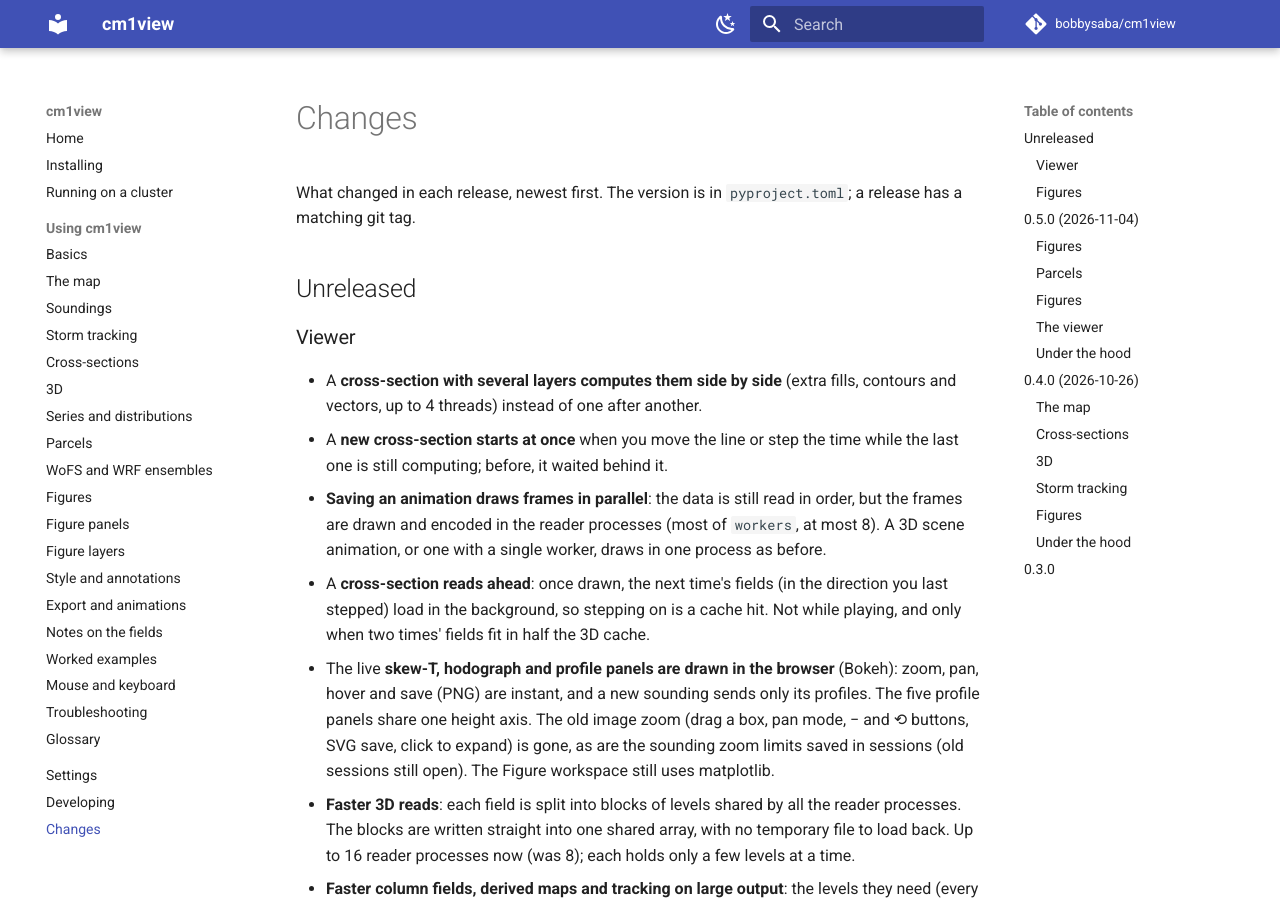
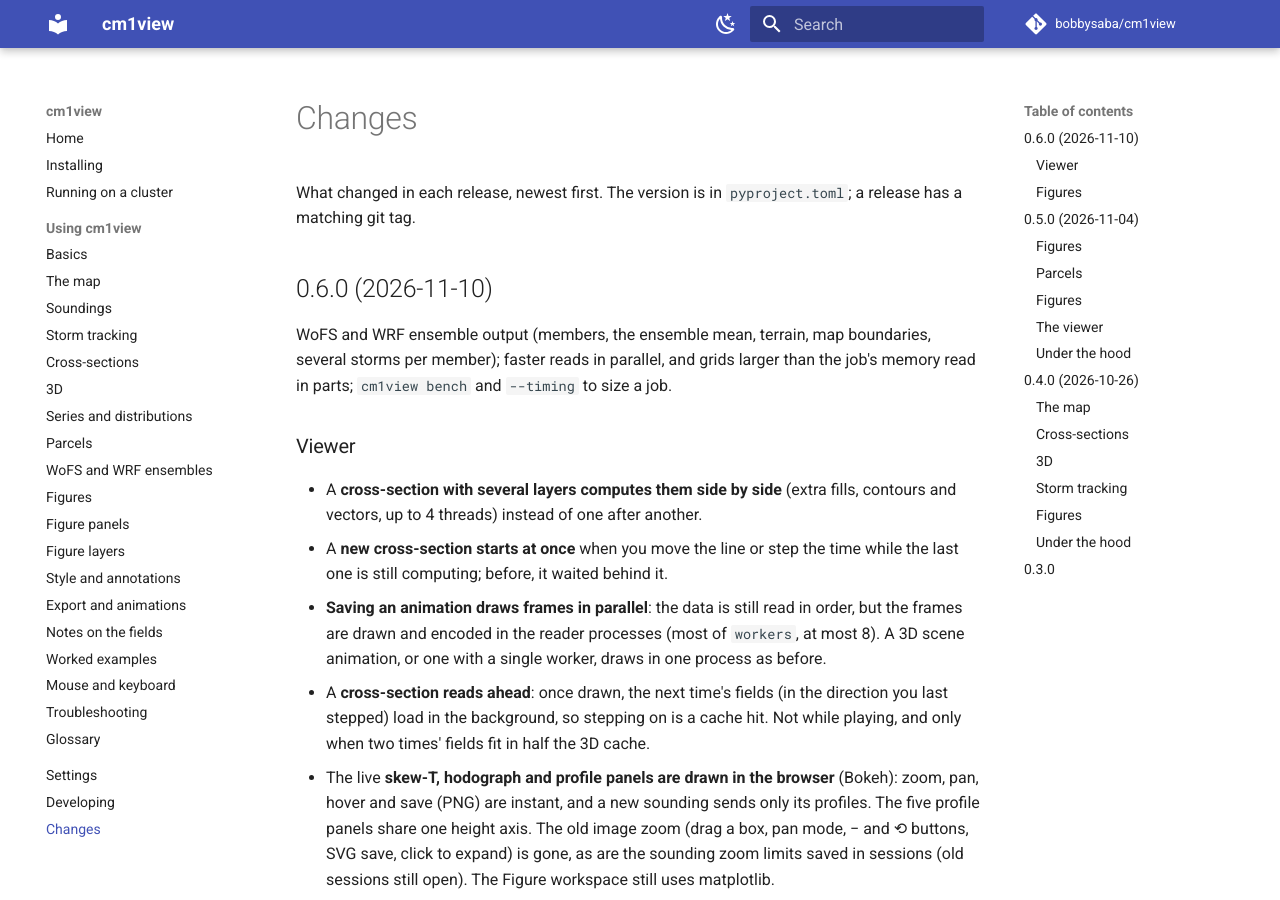
Before and after one commit to bobbysaba/cm1view, an MkDocs documentation site: the page built from docs/changelog.md, in a window 1280 px wide and 900 px high. Built offline with MkDocs 1.6.1 and Material for MkDocs 9.7.7, drawn with Linux system fonts in a browser that asks for light colours; comment, search, counter and statistics services are not loaded.

Commit message:
Release 0.6.0
Co-Authored-By: Claude Opus 5.5 <noreply@anthropic.com>

```diff
--- a/cm1view/__init__.py
+++ b/cm1view/__init__.py
@@ -11,7 +11,7 @@ or <https://www.gnu.org/licenses/>."""
 
 import os as _os
 
-__version__ = "0.5.0"
+__version__ = "0.6.0"
 
 # numba's thread pool (sounding-parameter maps) starts one thread per CPU it sees; on a
 # shared login node that is far more than this job may use (readers stop at 8 too)
--- a/docs/changelog.md
+++ b/docs/changelog.md
@@ -3,7 +3,11 @@
 What changed in each release, newest first. The version is in `pyproject.toml`; a release
 has a matching git tag.
 
-## Unreleased
+## 0.6.0 (2026-11-10)
+
+WoFS and WRF ensemble output (members, the ensemble mean, terrain, map boundaries, several
+storms per member); faster reads in parallel, and grids larger than the job's memory read in
+parts; `cm1view bench` and `--timing` to size a job.
 
 ### Viewer
 
--- a/pyproject.toml
+++ b/pyproject.toml
@@ -4,7 +4,7 @@ build-backend = "setuptools.build_meta"
 
 [project]
 name = "cm1view"
-version = "0.5.0"
+version = "0.6.0"
 description = "Interactive web viewer for CM1 netCDF output"
 readme = "README.md"
 requires-python = ">=3.11"
```
